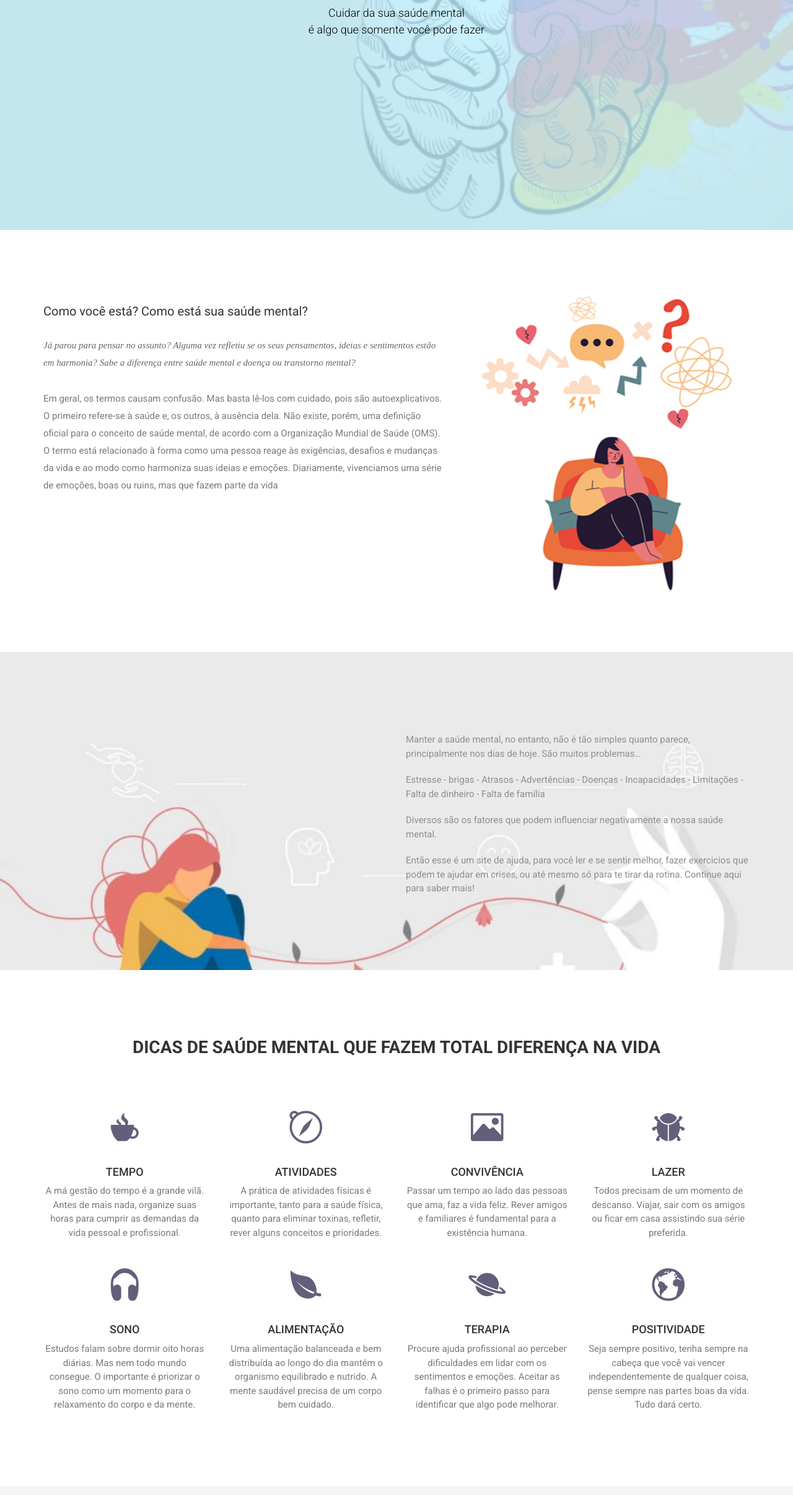
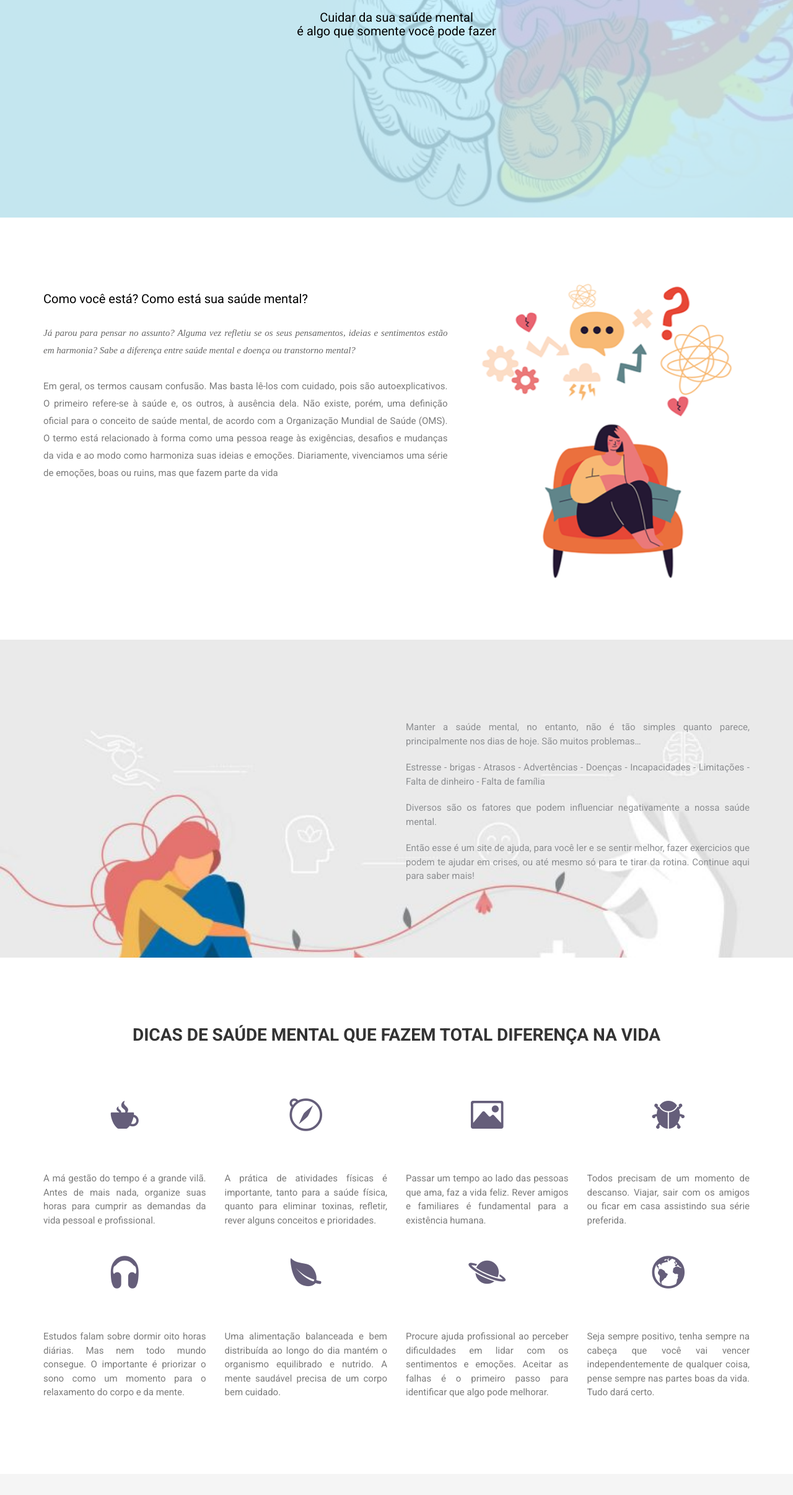
Before and after one commit to CaamileC/Site_IW-mental, a plain HTML site: page index.html in a window 1280 px wide. Shown: the part 388-2800 px from the top of the page at 62% size. Drawn offline with nearby package versions, Linux system fonts and the light colour scheme; some packages are replaced by stand-ins of ours; a script that the page names is missing; files whose address does not match are found by name; a web font is replaced by a local one.

Commit message:
Add files via upload

```diff
--- a/css/style.css
+++ b/css/style.css
@@ -27,16 +27,19 @@ h2 {
 
 h3 {
   font-size: 20px;
+  color: black;
 }
 
 h4 {
   font-size: 18px;
+  color: #fff;
 }
 
 p {
   color: #7B7B7B;
   font-size: 15px;
   font-family: "Roboto", sans-serif;
+  text-align: justify;
 }
 
 ol, ul {
--- a/index.html
+++ b/index.html
@@ -89,7 +89,7 @@
 			<div class="col-md-12">
 				<div class="block">
 					<h1 class="animated fadeInUp">Saúde Mental<br>  </h1>
-					<p class="animated fadeInUp">Cuidar da sua saúde mental</br>  é algo que somente você pode fazer</p>
+					<h3 class="animated fadeInUp">Cuidar da sua saúde mental</br>  é algo que somente você pode fazer</h3>
 				</div>
 			</div>
 		</div>
```
Also changed, not shown: about.html (+1 -1 lines), blog-single-2.html (+1 -1 lines), blog-single.html (+1 -1 lines), contact.html (+1 -1 lines).
